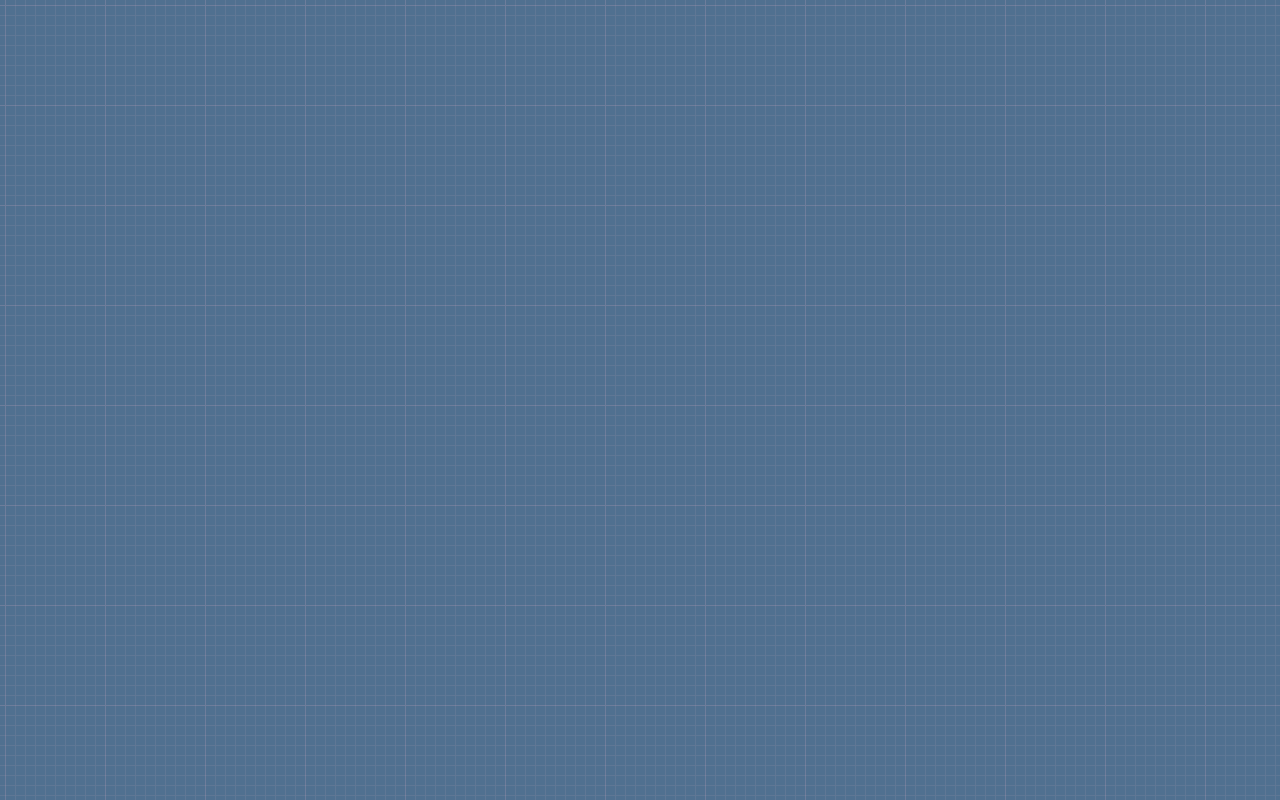
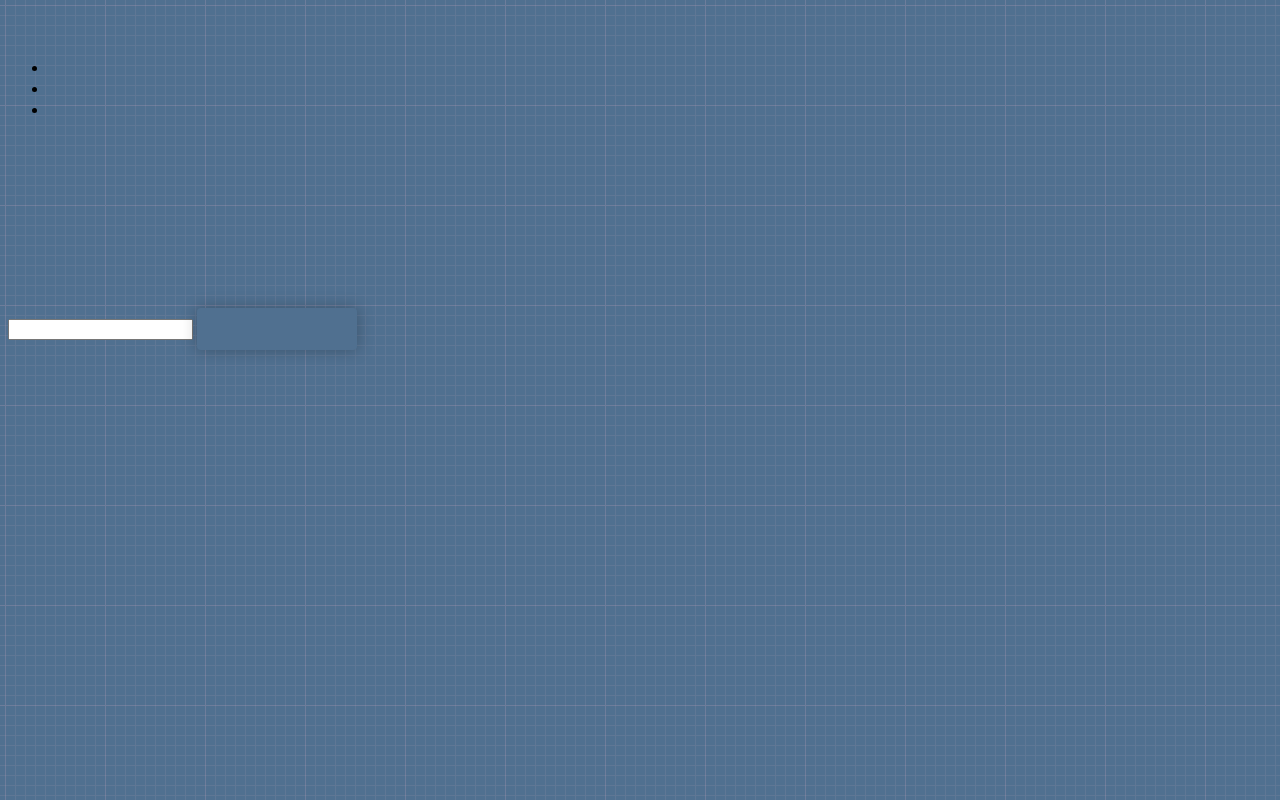
Before and after one commit to lcsmrt/FCC-Projects, a plain HTML site: page Responsive Web Design/Product Landing Page/index.html in a window 1280 px wide. Drawn offline with Linux system fonts and the light colour scheme; files that its build step writes are made by us from their sources.

Commit message:
Update index.html

```diff
--- a/Responsive Web Design/Product Landing Page/index.html
+++ b/Responsive Web Design/Product Landing Page/index.html
@@ -12,6 +12,20 @@
   <body>
     <header>
       <h1 id="header"></h1>
+      <img id="header-img" src="#" alt="">
+      <nav id="nav-bar">
+        <ul>
+          <li class="nav-link" href="#"></li>
+          <li class="nav-link" href="#"></li>
+          <li class="nav-link" href="#"></li>
+        </ul>
+      </nav>
     </header>
+
+    <video id="video"></video>
+    <form id="form">
+      <input id="email" type="email" placeholder="" required>
+      <input id="submit" type="submit" value="">
+    </form>
   </body>
 </html>
```
Lines whose indentation alone changed are shown as unchanged.
